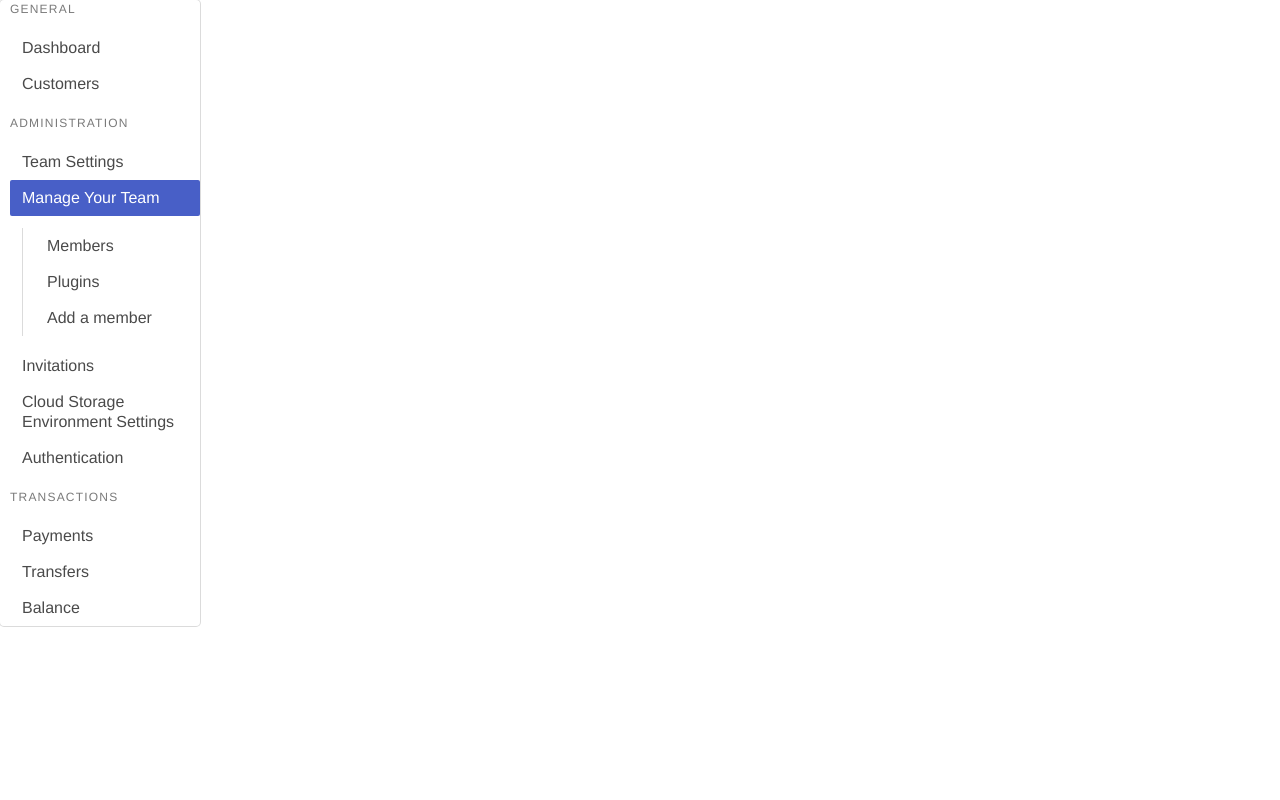
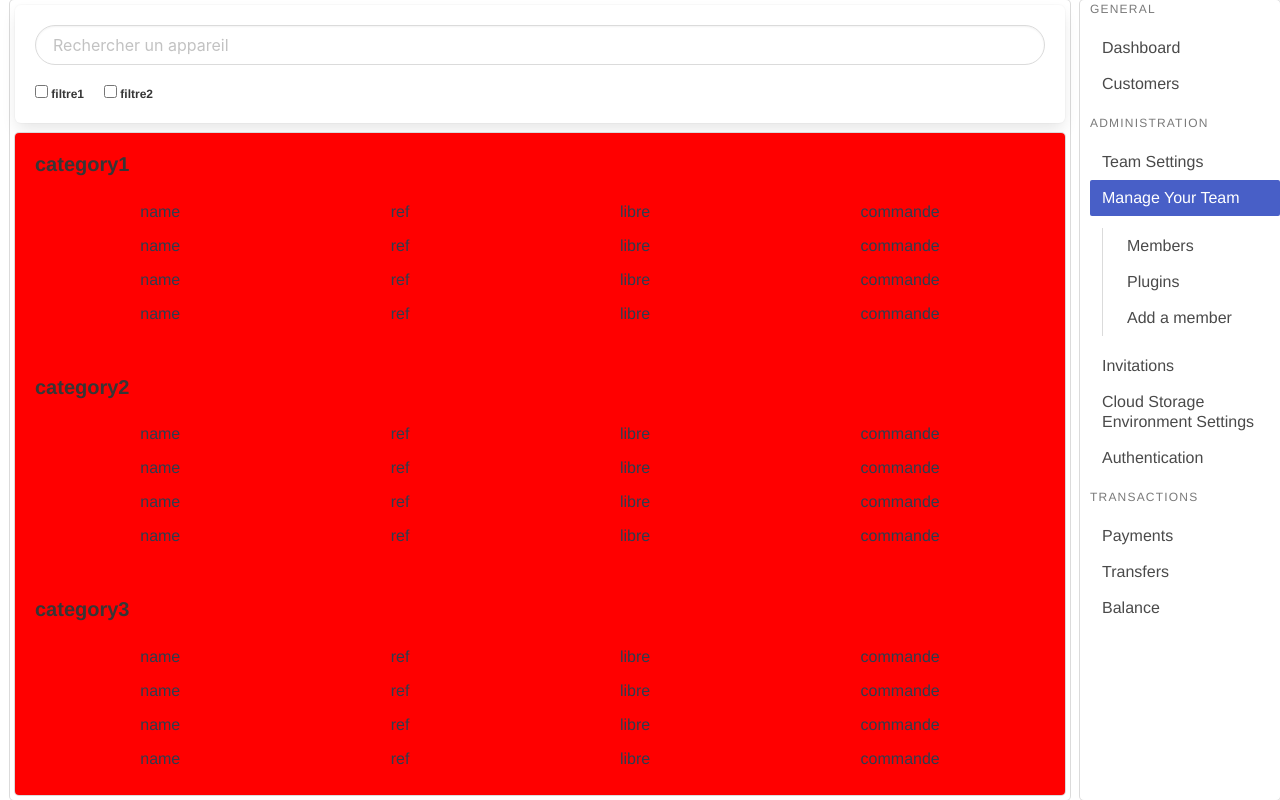
Before and after one commit to skatos-ux/Loaner, a Vue app: page /dashboard in a window 1280 px wide. Built offline with nearby package versions, Linux system fonts and the light colour scheme.

Commit message:
design: Dashboard

```diff
--- a/src/views/Dashboard.vue
+++ b/src/views/Dashboard.vue
@@ -1,5 +1,6 @@
 <template>
   <div class="dashboard">
+    <MainPanelLayout/>
     <CartComponent/>
   </div>
 </template>
@@ -7,8 +8,9 @@
 <script lang="ts">
 import {Component, Prop, Vue} from 'vue-property-decorator';
 import CartComponent from "@/components/components/CartComponent.vue";
+import MainPanelLayout from "@/components/layouts/MainPanelLayout.vue";
 @Component({
-  components: {CartComponent}
+  components: {MainPanelLayout, CartComponent}
 })
 export default class Dashboard extends Vue {
 
@@ -16,5 +18,11 @@ export default class Dashboard extends Vue {
 </script>
 
 <style scoped lang="scss">
-
+  .dashboard {
+    position: relative;
+    width: 100%;
+    height: 100%;
+    display: flex;
+    flex-direction: row;
+  }
 </style>
```
